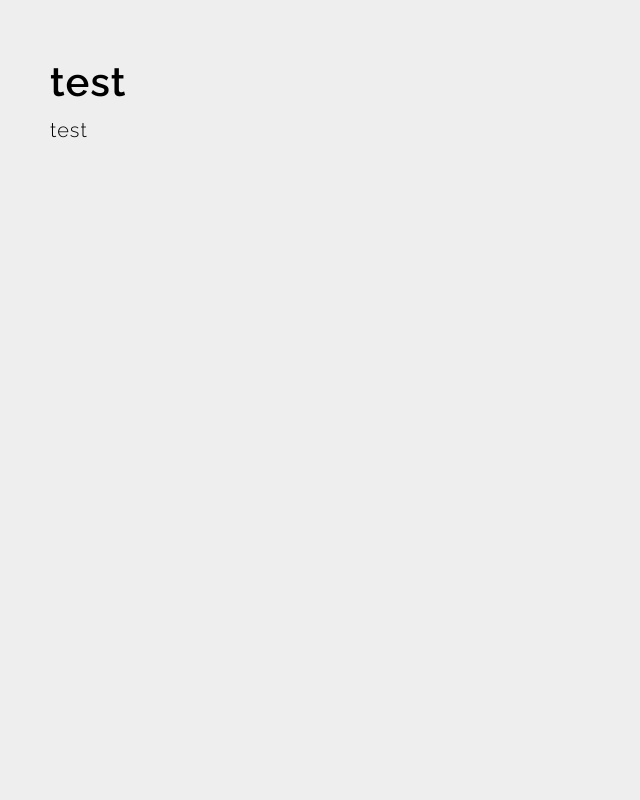
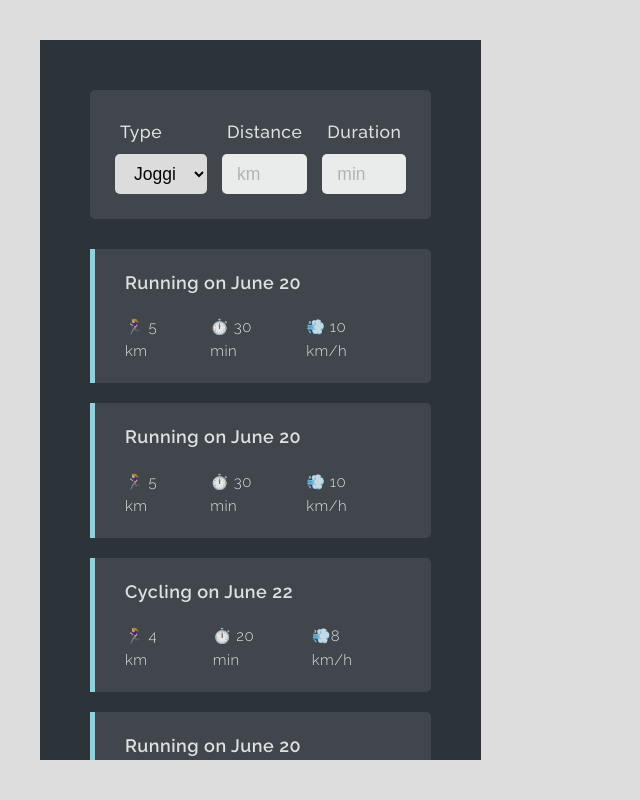
Before and after one commit to anna-ossowska/outdoor-app, a website: page index.html in a window 1280 px wide. Shown: the whole page, without its empty margins (0-640 px from the left). Drawn offline with Linux system fonts and the light colour scheme.

Commit message:
Creating the sidebar UI

```diff
--- a/index.html
+++ b/index.html
@@ -6,17 +6,80 @@
     <meta name="viewport" content="width=device-width, initial-scale=1.0" />
     <link rel="stylesheet" href="./css/style.css" />
 
-    <link rel="preconnect" href="https://fonts.gstatic.com" />
-    <link
-      href="https://fonts.googleapis.com/css2?family=Raleway:wght@200;300;400;600&display=swap"
-      rel="stylesheet"
-    />
-
     <script defer src="./script.js"></script>
     <title>Outdoor</title>
   </head>
   <body>
-    <h1>test</h1>
-    <p>test</p>
+    <img src="" alt="" class="logo" />
+    <div class="sidebar">
+      <ul class="workouts">
+        <!-- form -->
+        <form class="form">
+          <div class="form__row">
+            <label for="type">Type</label>
+            <select>
+              <option value="jogging">Jogging</option>
+              <option value="cycling">Cycling</option>
+            </select>
+          </div>
+          <!-- <div class="form__row">
+            <label for="distance">Distance</label>
+            <input type="number" id="distance" placeholder="km" />
+          </div> -->
+          <div class="form__row">
+            <label for="distance">Distance</label>
+            <input type="number" id="distance" placeholder="km" />
+          </div>
+          <div class="form__row">
+            <label for="duration">Duration</label>
+            <input type="number" placeholder="min" />
+          </div>
+        </form>
+
+        <!-- workouts -->
+        <li class="workout workout--jogging">
+          <h2 class="workout__header">Running on June 20</h2>
+          <div class="workout__details">
+            <span class="workout__distance">🏃🏼‍♀️ 5 km</span>
+            <span class="workout__duration">⏱️ 30 min</span>
+            <span class="workout__speed">💨 10 km/h</span>
+          </div>
+        </li>
+        <li class="workout workout--jogging">
+          <h2 class="workout__header">Running on June 20</h2>
+          <div class="workout__details">
+            <span class="workout__distance">🏃🏼‍♀️ 5 km</span>
+            <span class="workout__duration">⏱️ 30 min</span>
+            <span class="workout__speed">💨 10 km/h</span>
+          </div>
+        </li>
+        <li class="workout workout--cycling">
+          <h2 class="workout__header">Cycling on June 22</h2>
+          <div class="workout__details">
+            <span class="workout__distance">🏃🏼‍♀️ 4 km</span>
+            <span class="workout__duration">⏱️ 20 min</span>
+            <span class="workout__speed">💨8 km/h</span>
+          </div>
+        </li>
+        <li class="workout workout--jogging">
+          <h2 class="workout__header">Running on June 20</h2>
+          <div class="workout__details">
+            <span class="workout__distance">🏃🏼‍♀️ 5 km</span>
+            <span class="workout__duration">⏱️ 30 min</span>
+            <span class="workout__speed">💨 10 km/h</span>
+          </div>
+        </li>
+        <li class="workout workout--cycling">
+          <h2 class="workout__header">Cycling on June 22</h2>
+          <div class="workout__details">
+            <span class="workout__distance">🏃🏼‍♀️ 4 km</span>
+            <span class="workout__duration">⏱️ 20 min</span>
+            <span class="workout__speed">💨8 km/h</span>
+          </div>
+        </li>
+      </ul>
+    </div>
+
+    <div id="map"></div>
   </body>
 </html>
--- a/sass/abstracts/_variables.scss
+++ b/sass/abstracts/_variables.scss
@@ -2,8 +2,10 @@ $color-highlight: #9be3ef;
 
 $color-white: #fff;
 
-$color-grey-light-1: #eeeeee;
+$color-grey-light-1: #f3f3f3;
 $color-grey-light-2: #dddddd;
 
 $color-grey-dark-1: #2d3439;
 $color-grey-dark-2: #42484d;
+
+$border-radius-main: 0.5rem;
--- a/sass/base/_base.scss
+++ b/sass/base/_base.scss
@@ -12,6 +12,9 @@ html {
 
 body {
   box-sizing: border-box;
-  background-color: $color-grey-light-1;
-  padding: 5rem;
+  background-color: $color-grey-light-2;
+  padding: 4rem;
+  display: flex;
+  height: 100vh;
+  overscroll-behavior-y: none;
 }
--- a/sass/base/_typography.scss
+++ b/sass/base/_typography.scss
@@ -1,7 +1,10 @@
+@import url('https://fonts.googleapis.com/css2?family=Raleway:wght@200;300;400;500;600&display=swap');
+
 body {
   font-family: 'Raleway', sans-serif;
   font-weight: 300;
   font-size: 2rem;
-  letter-spacing: 0.1rem;
+  letter-spacing: 0.05rem;
   line-height: 1.6;
+  color: $color-grey-light-1;
 }
--- /dev/null
+++ b/sass/components/_form.scss
@@ -0,0 +1,37 @@
+.form {
+  display: grid;
+  grid-template-columns: 2fr 1fr 1fr;
+  grid-gap: 1.5rem;
+  padding: 2.5rem;
+  margin-bottom: 3rem;
+  background-color: rgba($color-white, 0.1);
+  border-radius: $border-radius-main;
+  opacity: 0.9;
+  transition: opacity, 0.25s ease-in;
+
+  &:hover {
+    opacity: 1;
+  }
+}
+
+select,
+input {
+  width: 100%;
+  border-radius: $border-radius-main;
+  padding: 0.5rem 1.5rem;
+  border: none;
+  outline: none;
+  height: 4rem;
+  font-size: 1.75rem;
+}
+
+input::placeholder {
+  color: rgba($color-grey-dark-1, 0.3);
+}
+
+label {
+  display: inline-block;
+  padding: 0 0.5rem 0.8rem;
+  font-weight: 500;
+  font-size: 1.75rem;
+}
--- /dev/null
+++ b/sass/components/_workout.scss
@@ -0,0 +1,40 @@
+.workout {
+  position: relative;
+  list-style: none;
+  border-radius: 0 $border-radius-main $border-radius-main 0;
+  background-color: rgba($color-white, 0.1);
+  border-radius: $border-radius-main;
+  padding: 2rem 2rem 2rem 3.5rem;
+  opacity: 0.9;
+  transition: opacity, 0.25s ease-in;
+
+  &::after {
+    content: '';
+    position: absolute;
+    top: 0;
+    left: 0;
+    width: 0.5rem;
+    height: 100%;
+    background-color: $color-highlight;
+  }
+
+  &__header {
+    font-size: 1.8rem;
+    padding-bottom: 1.75rem;
+  }
+
+  &__details {
+    font-size: 1.5rem;
+    display: flex;
+  }
+
+  &__distance,
+  &__duration,
+  &__speed {
+    margin-right: 4rem;
+  }
+}
+
+.workout:not(:last-child) {
+  margin-bottom: 2rem;
+}
--- /dev/null
+++ b/sass/layout/_map.scss
@@ -0,0 +1,5 @@
+#map {
+  // background-color: red;
+  flex-basis: 70%;
+  padding: 2rem;
+}
--- /dev/null
+++ b/sass/layout/_sidebar.scss
@@ -0,0 +1,11 @@
+.sidebar {
+  background-color: $color-grey-dark-1;
+  flex-basis: 40%;
+  padding: 5rem;
+  overflow-x: hidden;
+  overflow-y: scroll;
+
+  &::-webkit-scrollbar {
+    display: none;
+  }
+}
--- a/sass/main.scss
+++ b/sass/main.scss
@@ -4,3 +4,9 @@
 @import 'base/base';
 @import 'base/typography';
 @import 'base/utilities';
+
+@import 'layout/map';
+@import 'layout/sidebar';
+
+@import 'components/form';
+@import 'components/workout';
```
Also changed, not shown: css/style.css.
